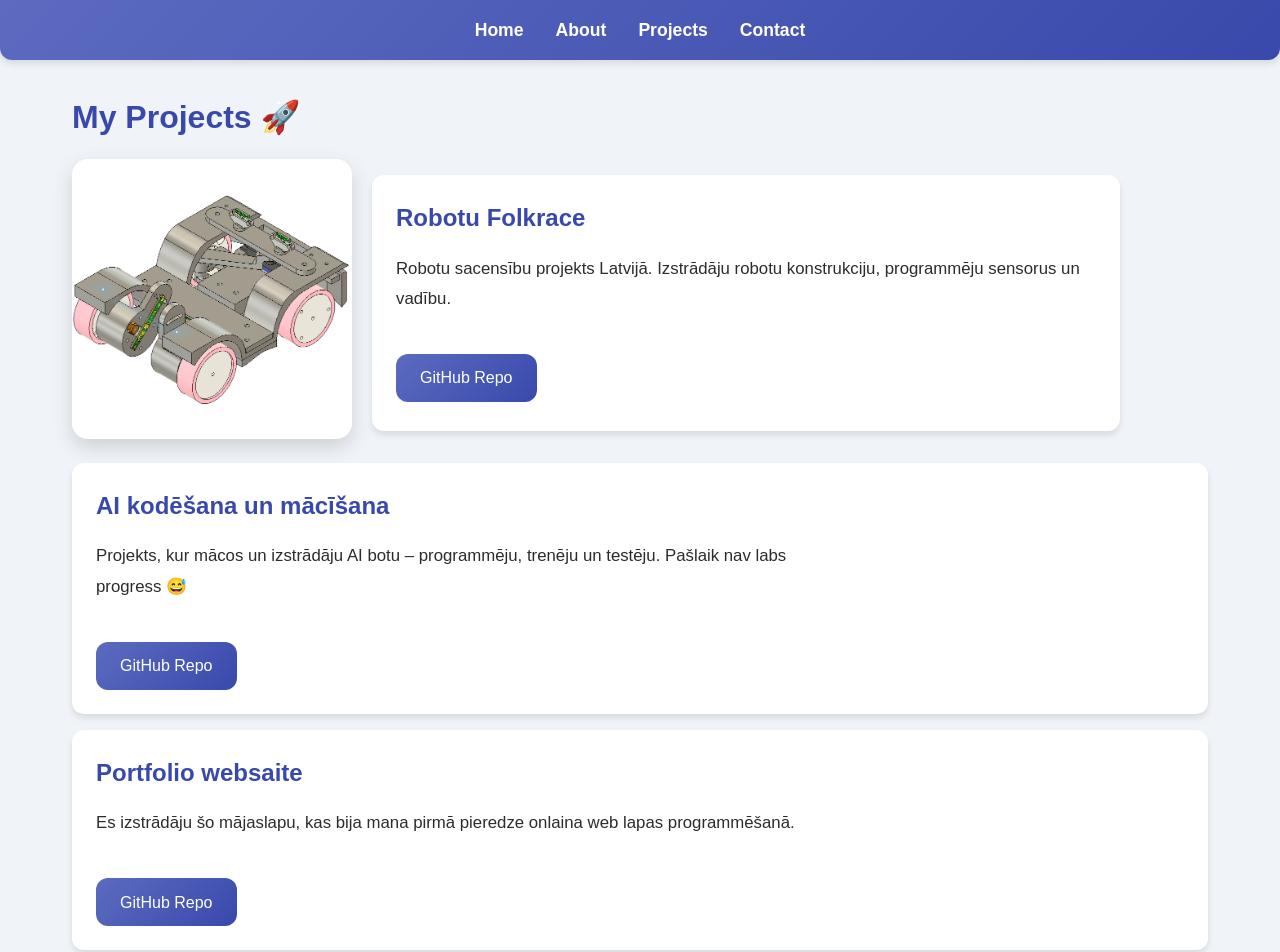
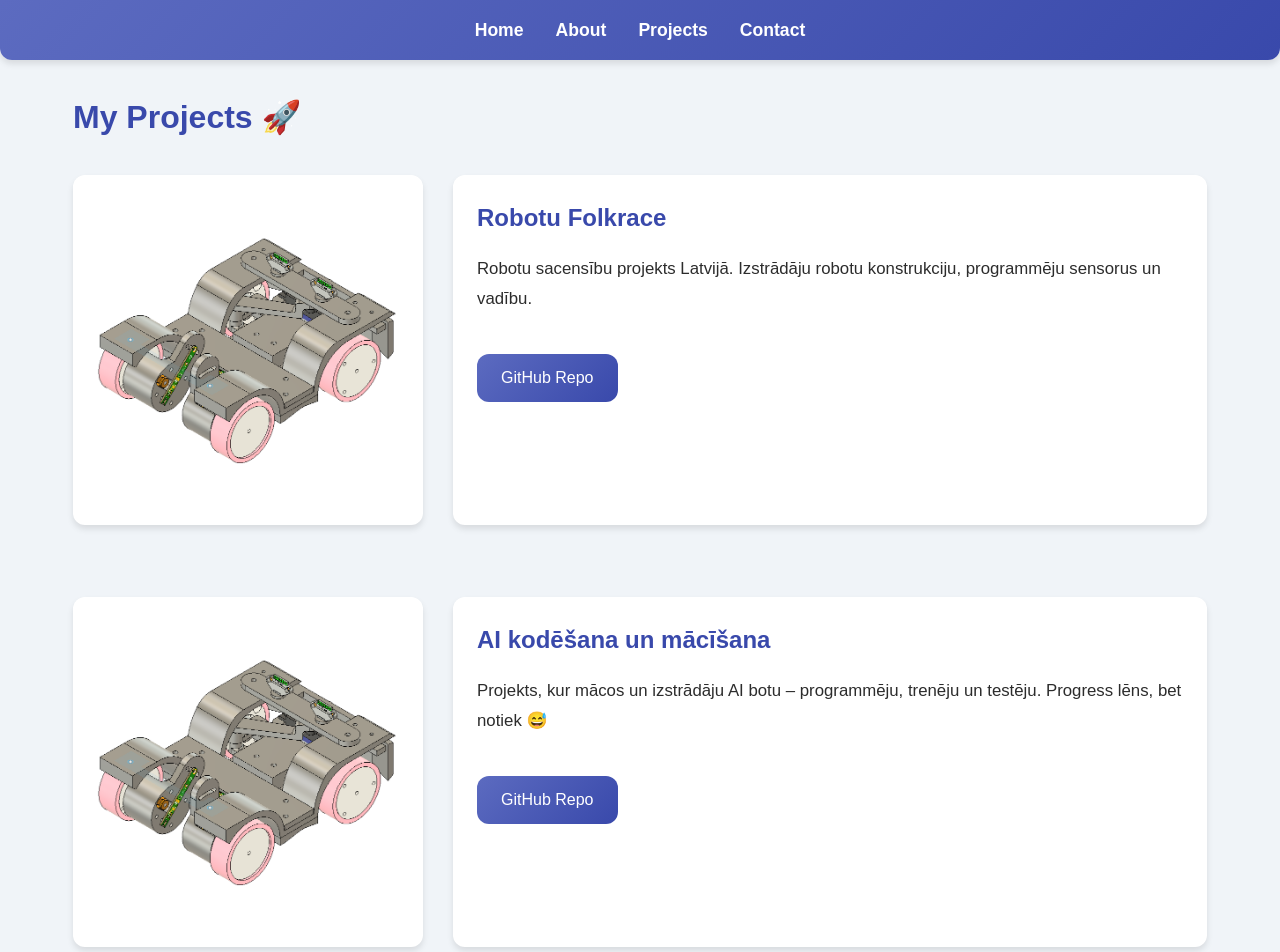
Before and after one commit to Linards888/Portfolio, a Next.js app: page /projects in a window 1280 px wide. Shown: the top 952 px of the page. Built offline with nearby package versions, Linux system fonts and the light colour scheme.

Commit message:
added more toppics that i have worked on and also currently working on

```diff
--- a/src/app/globals.css
+++ b/src/app/globals.css
@@ -66,6 +66,54 @@ nav a::after {
   left: 0;
   bottom: -4px;
   transition: width var(--transition);
+}
+
+.projects {
+  padding: 0px 1px;
+  max-width: 100%;
+}
+
+.project-row {
+  display: flex;
+  gap: 30px;          /* nedaudz vairāk space */
+  margin-bottom: 40px;
+  align-items: stretch; /* 🔥 lai abi bloki vienāda augstuma */
+}
+
+/* IMAGE BLOCK */
+.image-box {
+  background: #f5f5f5;
+  padding: 15px;
+  border-radius: 16px;
+  min-width: 260px;
+  display: flex;
+  justify-content: center;
+  align-items: center;
+
+  background: var(--card-bg);
+  border-radius: var(--radius);
+  box-shadow: 0 4px 6px var(--shadow);
+  padding: 1.5rem;
+  margin: 1rem 0;
+  transition: all var(--transition);
+  transform: translateY(0);
+  min-width: 300px;
+  max-width: 350px;   /* ierobežo */
+}
+
+/* 🔥 svarīgais fix bildei */
+.image-box img {
+  width: 100%;
+  height: auto;
+  object-fit: contain;
+  display: block;
+
+}
+.image-box img {
+  width: 100%;
+  height: auto;
+  object-fit: contain;
+  display: block;
 }
 
 nav a:hover::after {
@@ -190,7 +238,7 @@ p {
   line-height: 1.8;               /* better spacing */
   font-size: 1.05rem;             /* slightly larger, easier to read */
   color: #2c2c2c;                 /* darker text for contrast */
-  max-width: 700px;               /* keeps lines readable */
+  max-width: 1200px;               /* keeps lines readable */
   transition: color 0.3s ease;
 }
 
--- a/src/app/projects/page.tsx
+++ b/src/app/projects/page.tsx
@@ -1,56 +1,92 @@
-import Image from 'next/image';
+import Image from "next/image";
+
+const projects = [
+  {
+    title: "Robotu Folkrace",
+    description:
+      "Robotu sacensību projekts Latvijā. Izstrādāju robotu konstrukciju, programmēju sensorus un vadību.",
+    image: "/folkrace.png",
+    link: "https://github.com/Linards888/Folkrace",
+  },
+  {
+    title: "AI kodēšana un mācīšana",
+    description:
+      "Projekts, kur mācos un izstrādāju AI botu – programmēju, trenēju un testēju. Progress lēns, bet notiek 😅",
+    image: "/folkrace.png",
+    link: "https://github.com/Linards888/BotMiku",
+  },
+  {
+    title: "Portfolio websaite",
+    description:
+      "Mana pirmā pieredze web izstrādē. Šajā projektā iemācījos pamatus par frontend izstrādi.",
+    image: "/folkrace.png",
+    link: "https://github.com/Linards888/Portfolio",
+  },
+
+  {
+    title: "ESP32 Bluetooth projekts",
+    description:
+      "Bluetooth komunikācija ar ESP32, UART testēšana un datu pārraide.",
+    image: "/folkrace.png",
+    link: "https://github.com/",
+  },
+  {
+    title: "CNC G-code eksperimenti",
+    description:
+      "Darbs ar .nc failiem, G-code ģenerēšana un testēšana no Fusion 360.",
+    image: "/folkrace.png",
+    link: "https://github.com/",
+  },
+  {
+    title: "PCB dizains",
+    description:
+      "Shēmu zīmēšana un PCB layout veidošana ar pirmajiem prototipiem.",
+    image: "/folkrace.png",
+    link: "https://github.com/",
+  },
+  {
+    title: "Robot sensors test bench",
+    description:
+      "Testēju dažādus sensorus (IR, ultraskaņa) un kalibrēju tos robotiem.",
+    image: "/folkrace.png",
+    link: "https://github.com/",
+  },
+];
 
 export default function Projects() {
   return (
-    <>
+    <div className="projects">
       <h1>My Projects 🚀</h1>
-      {/* Folkrace Project Card */}
-      <div className="container">
-        <div className="about-image">
+
+      {projects.map((project, index) => (
+        <div className="project-row" key={index}>
+          {/* IMAGE BLOCK */}
+          {project.image && (
+            <div className="image-box">
               <Image
-          src="/folkrace.png" // place your image in public folder (e.g. /public/about.jpg)
-          alt="About Me"
-          width={280}
-          height={280}
-          style={{ borderRadius: '16px', boxShadow: '0 8px 20px rgba(0,0,0,0.15)' }}
+                src={project.image}
+                alt={project.title}
+                width={300}
+                height={200}
               />
             </div>
-      <div className="card project-card">
-        <div className="project-content">
-          <h2>Robotu Folkrace</h2>
-          <p>
-            Robotu sacensību projekts Latvijā. Izstrādāju robotu konstrukciju, programmēju sensorus un vadību.
-          </p>
-          <a href="https://github.com/Linards888/Folkrace" className="button" target="_blank">
+          )}
+
+          {/* TEXT BLOCK */}
+          <div className="card">
+            <h2>{project.title}</h2>
+            <p>{project.description}</p>
+            <a
+              href={project.link}
+              className="button"
+              target="_blank"
+              rel="noopener noreferrer"
+            >
               GitHub Repo
             </a>
           </div>
         </div>
+      ))}
     </div>
-
-
-      {/* Other projects remain unchanged */}
-      <div className="card">
-        <h2>AI kodēšana un mācīšana</h2>
-        <p>
-          Projekts, kur mācos un izstrādāju AI botu – programmēju, trenēju un testēju.
-
-          Pašlaik nav labs progress 😅
-        </p>
-        <a href="https://github.com/Linards888/BotMiku" className="button" target="_blank">
-          GitHub Repo
-        </a>
-      </div>
-
-      <div className="card">
-        <h2>Portfolio websaite</h2>
-        <p>
-          Es izstrādāju šo mājaslapu, kas bija mana pirmā pieredze onlaina web lapas programmēšanā.
-        </p>
-        <a href="https://github.com/Linards888/Portfolio" className="button" target="_blank">
-          GitHub Repo
-        </a>
-      </div>
-    </>
   );
 }
```
Lines whose indentation alone changed are shown as unchanged.
